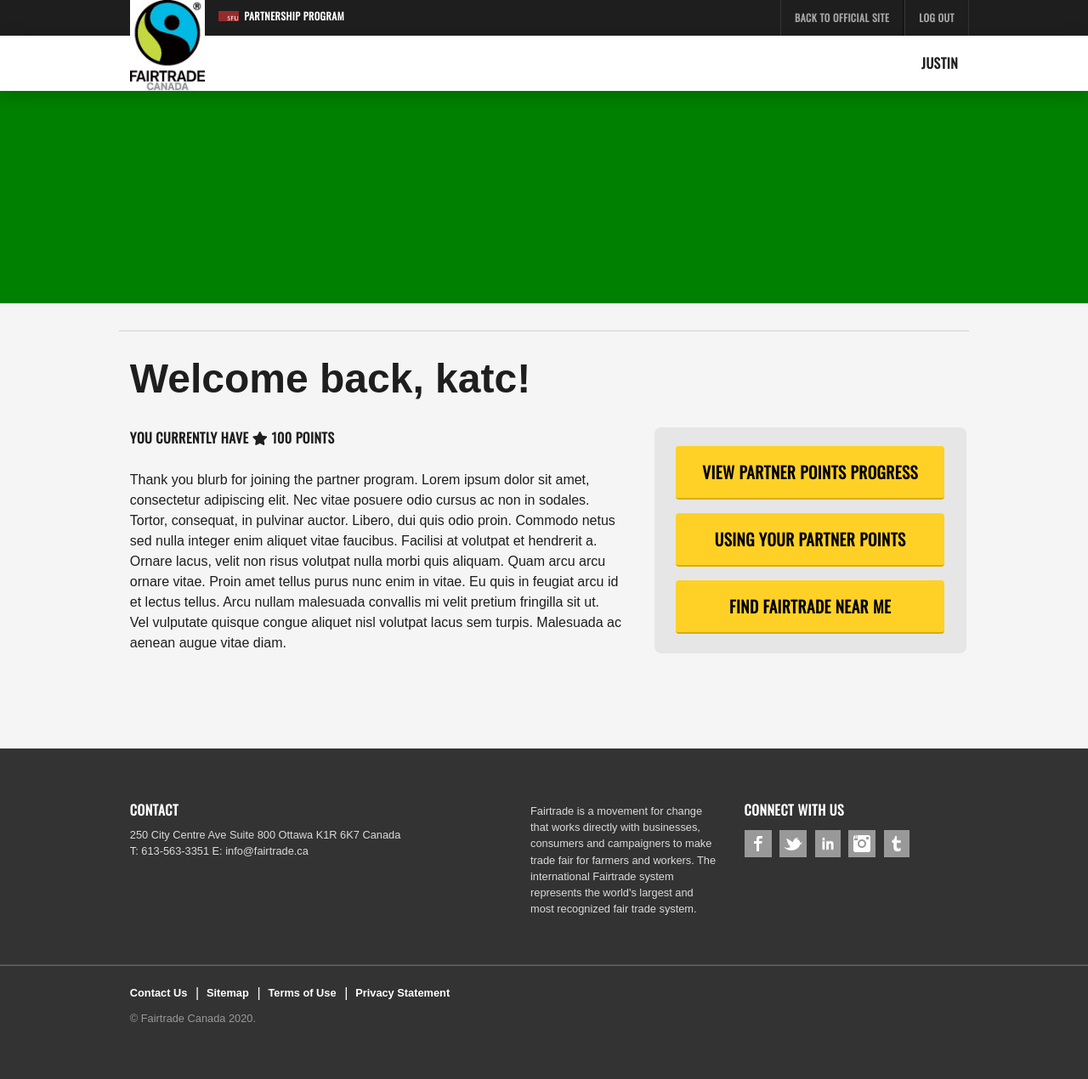
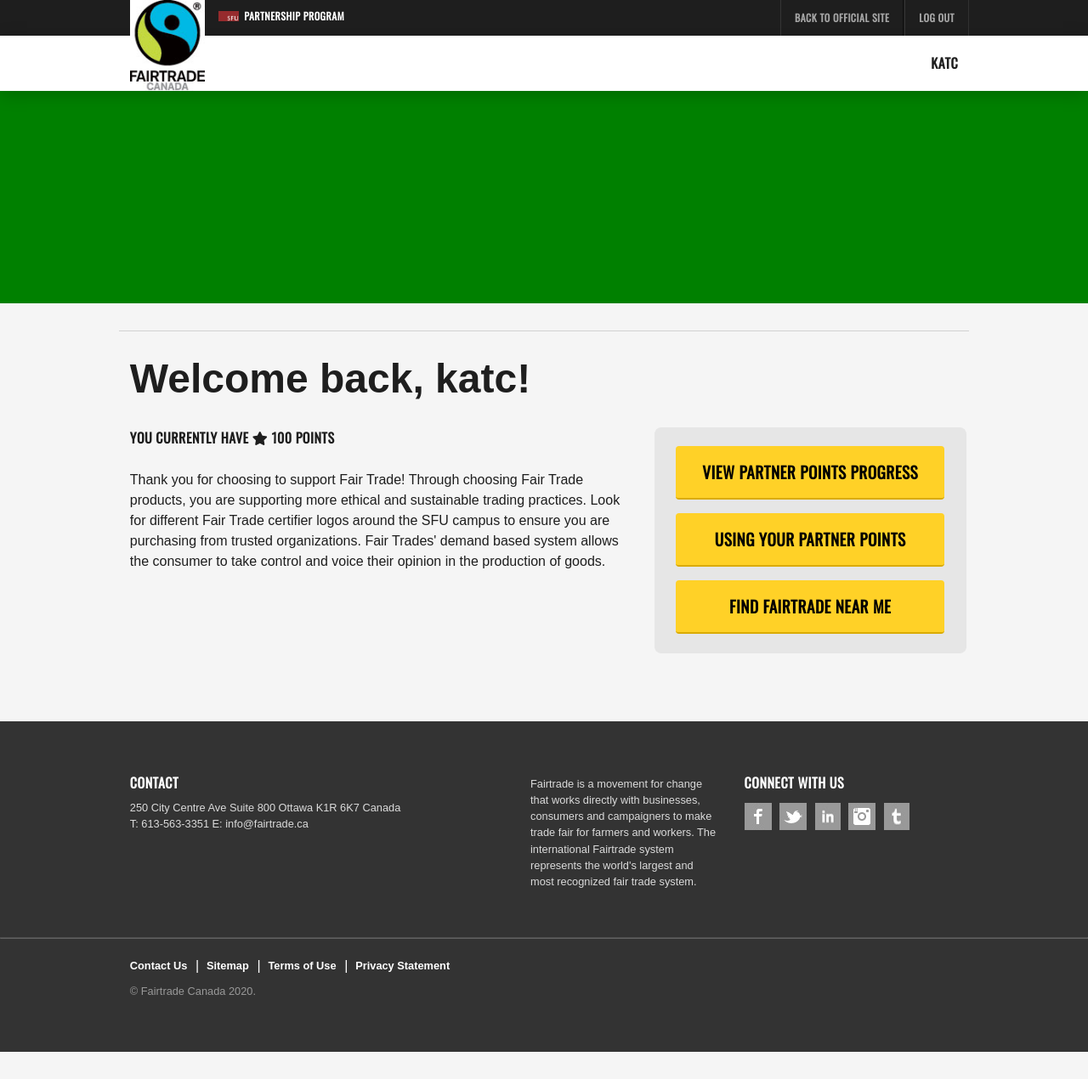
Before and after one commit to jam0ra/Fairtrade-Rewards, a Django app: page / in a window 1280 px wide. Shown: the whole page at 85% size. After the commit the page ends 1238 px from the top, so only its background shows below. Run offline with Django 3.2, Linux system fonts and the light colour scheme; a user stored in the database is signed in; style sheets or scripts are compiled from the project's sources; some libraries are stand-ins or nearby versions.

Commit message:
replaced lorem text

```diff
--- a/templates/base.html
+++ b/templates/base.html
@@ -31,7 +31,7 @@
       <div class='nav__bottom'>
         <div class='container'>
           {% block nav_bottom %} {% endblock %}
-          <div>Justin</div>
+          <div>{{user.username}}</div>
         </div>
       </div>
     </nav>
--- a/templates/donate.html
+++ b/templates/donate.html
@@ -26,7 +26,8 @@
 
 {% block content %}
         <div>
-            <h1>"Let’s put those points to use!"</h1>
+            <h1>Ready to redeem your points?</h1>
+            <p>Choose to donate your points to a cause of your choice or redeem them for dollars off your next purchase. </p>
 
             <div id='donate'>
                 <button class='large'>View all Initiatives</button>
--- a/templates/home.html
+++ b/templates/home.html
@@ -31,10 +31,11 @@
                 <div class='blurb'>
                     <span class='label'>You currently have <i class="fa fa-star" aria-hidden="true"></i> 100 points</span>
                     <br/><br/>
-                    Thank you blurb for joining the partner program.
+                    Thank you for choosing to support Fair Trade!
+                    Through choosing Fair Trade products, you are supporting more ethical and sustainable trading practices.
+                    Look for different Fair Trade certifier logos around the SFU campus to ensure you are purchasing from trusted organizations.
+                    Fair Trades' demand based system allows the consumer to take control and voice their opinion in the production of goods.
 
-                    Lorem ipsum dolor sit amet, consectetur adipiscing elit. Nec vitae posuere odio cursus ac non in sodales. Tortor, consequat, in pulvinar auctor. Libero, dui quis odio proin. Commodo netus sed nulla integer enim aliquet vitae faucibus. Facilisi at volutpat et hendrerit a. Ornare lacus, velit non risus volutpat nulla morbi quis aliquam. Quam arcu arcu ornare vitae. Proin amet tellus purus nunc enim in vitae. Eu quis in feugiat arcu id et lectus tellus.
-                    Arcu nullam malesuada convallis mi velit pretium fringilla sit ut. Vel vulputate quisque congue aliquet nisl volutpat lacus sem turpis. Malesuada ac aenean augue vitae diam.
                 </div>
             </div>
 
@@ -48,9 +49,19 @@
         </div>
 
     {% else %}
-        <a href='map.html'><button>Map</button></a>
-        <p>Log in to view your account <a href="{% url 'login' %}">here</a></p>
-        <p>Don't have an account? Sign up <a href="{% url 'signup' %}">here</a></p>
 
+        <h1>Welcome to Fair Trade Rewards</h1>
+        {% comment %} Enter carousel of images here {% endcomment %}
+        <p>
+            Thank you for choosing to support Fair Trade!
+            Through choosing Fair Trade products, you are supporting more ethical and sustainable trading practices.
+            Look for different Fair Trade certifier logos around the SFU campus to ensure you are purchasing from trusted organizations.
+            Fair Trades' demand based system allows the consumer to take control and voice their opinion in the production of goods.
+        </p>
+        <a href='map.html'><button>Find a store near you</button></a>
+        <div>
+            <p>Log in to view your account <a href="{% url 'login' %}">here</a></p>
+            <p>Don't have an account? Sign up <a href="{% url 'signup' %}">here</a></p>
+        </div>
     {% endif %}
 {% endblock %}
--- a/templates/map.html
+++ b/templates/map.html
@@ -1,6 +1,6 @@
 {% extends 'base.html' %}
 
-{% block title %}Home{% endblock %}
+{% block title %}Map{% endblock %}
 
 {% block nav_top %}
     {% if user.is_authenticated %}
```
Also changed, not shown: templates/points.html (+5 -5 lines), db.sqlite3.
